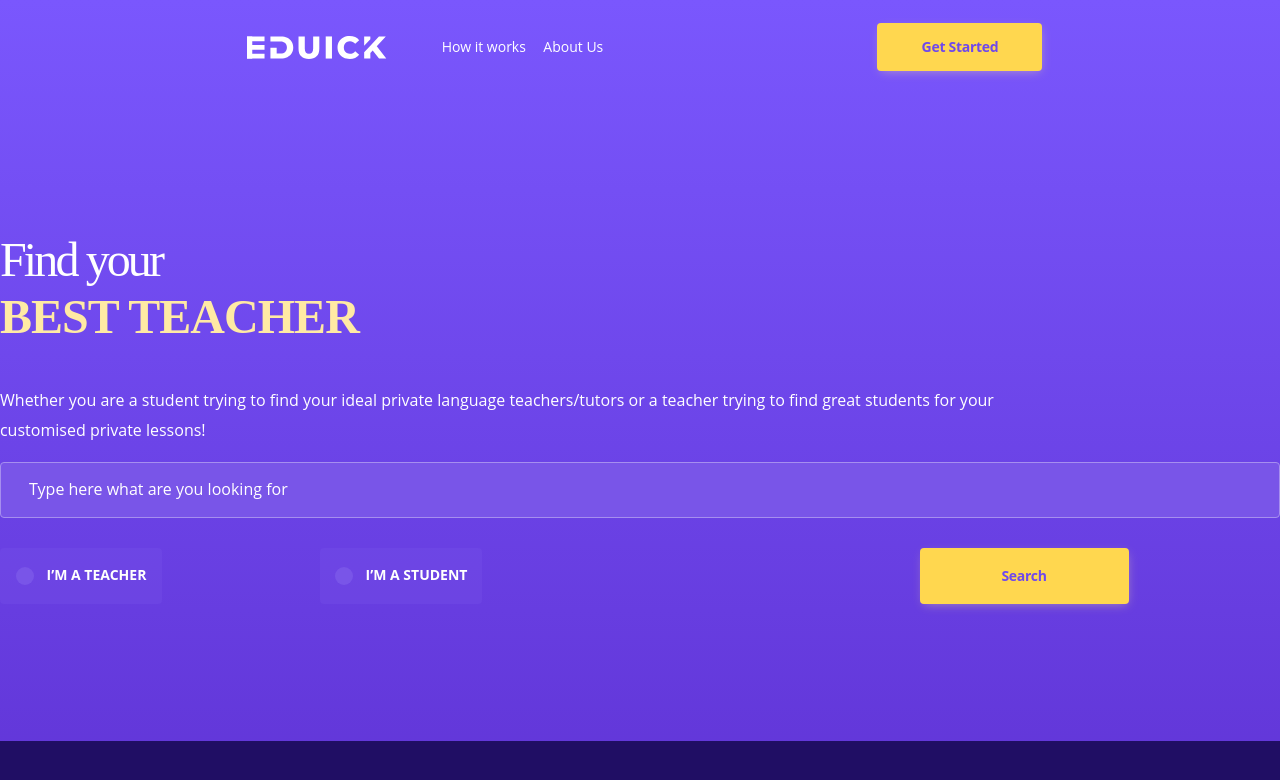
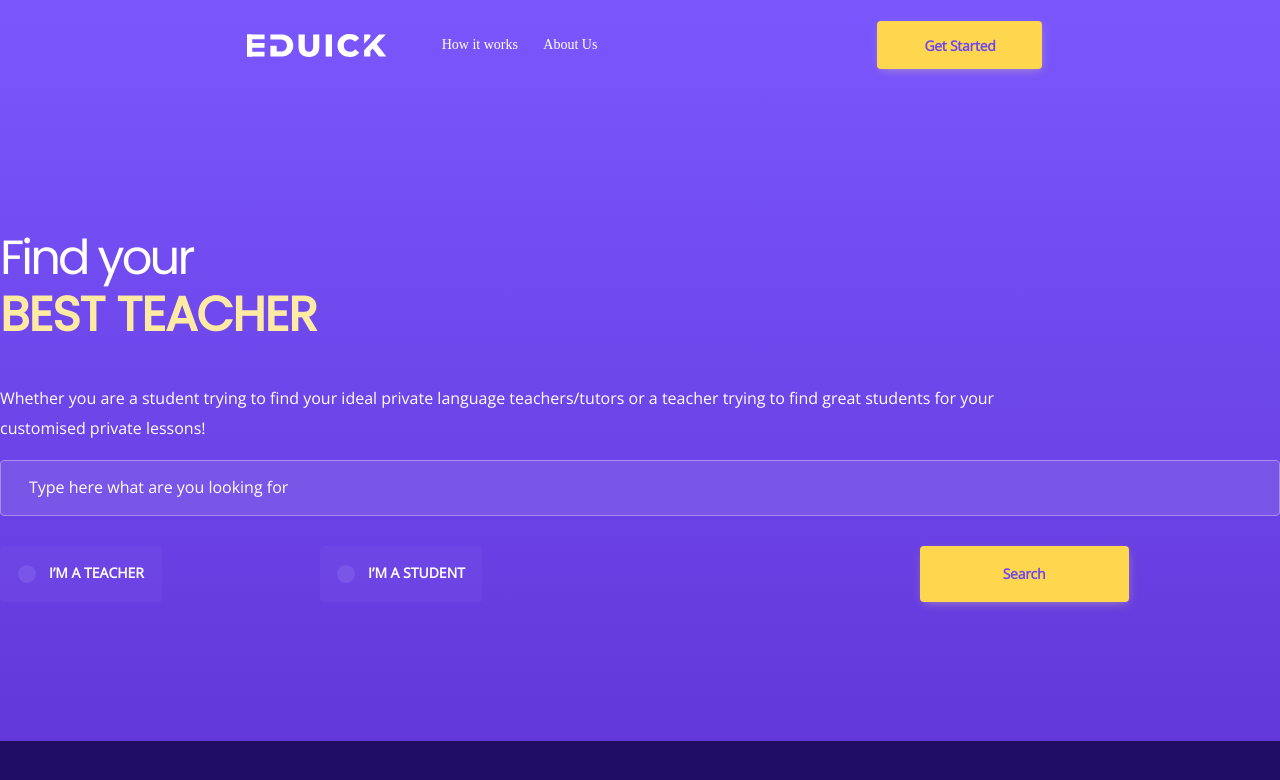
Before and after one commit to Rezende123/eduick, a Next.js app: page / in a window 1280 px wide. Shown: the top 780 px of the page. Built offline with nearby package versions, Linux system fonts and the light colour scheme.

Commit message:
feat: Importa e cria variáveis para as fontes

```diff
--- a/src/pages/Landing/components/FindBestTeacher/FindBestTeacher.module.scss
+++ b/src/pages/Landing/components/FindBestTeacher/FindBestTeacher.module.scss
@@ -4,7 +4,7 @@
   width: 80%;
 
   &__title {
-    font-family: Poppins;
+    font-family: $font_poppins;
     font-style: normal;
     font-weight: normal;
     font-size: 48px;
@@ -23,7 +23,7 @@
   }
 
   p {
-    font-family: Open Sans;
+    font-family: $font_open_sans;
     font-style: normal;
     font-weight: normal;
     font-size: 16px;
@@ -44,14 +44,14 @@
     box-sizing: border-box;
     border-radius: 4px;
     color: $color_white;
-    font-family: Open Sans;
+    font-family: $font_open_sans;
 
     width: 100%;
     height: 56px;
     padding: 12px 28px 12px 28px;
 
     &::placeholder {
-      font-family: Open Sans;
+      font-family: $font_open_sans;
       font-style: normal;
       font-weight: normal;
       font-size: 16px;
@@ -84,7 +84,7 @@
     cursor: pointer;
 
     label {
-      font-family: Open Sans;
+      font-family: $font_open_sans;
       font-style: normal;
       font-weight: bold;
       font-size: 14px;
@@ -152,7 +152,7 @@
 
     &--font {
       color: $color_primary;
-      font-family: Open Sans;
+      font-family: $font_open_sans;
       font-weight: bold;
       font-size: 14px;
       line-height: 19px;
--- a/src/pages/Landing/components/Header/Header.module.scss
+++ b/src/pages/Landing/components/Header/Header.module.scss
@@ -32,7 +32,7 @@
 
     &--style-type li {
       list-style-type: none;
-      font-family: 'Open Sans';
+      font-family: '$font_open_sans';
       font-weight: 400;
       font-size: 14px;
       color: #FFFFFF;
@@ -52,7 +52,7 @@
 
     &--font {
       color: $color_primary;
-      font-family: Open Sans;
+      font-family: $font_open_sans;
       font-weight: bold;
       font-size: 14px;
       line-height: 19px;
--- a/src/styles/variables.scss
+++ b/src/styles/variables.scss
@@ -1,7 +1,12 @@
+@import url('https://fonts.googleapis.com/css2?family=Open+Sans&family=Poppins&display=swap');
+
 $color_gradient_primary_top: #7A57FD;
 $color_gradient_primary_bottom: #6135D7;
 $color_primary: #6F48EC;
 $color_secundary: #200E64;
 $color_tertiary : #FFD74F;
 $color_tertiary_light: #FFEAA4;
-$color_white: #FFF
+$color_white: #FFF;
+
+$font_poppins: 'Poppins', sans-serif;
+$font_open_sans: 'Open Sans', sans-serif;
```
